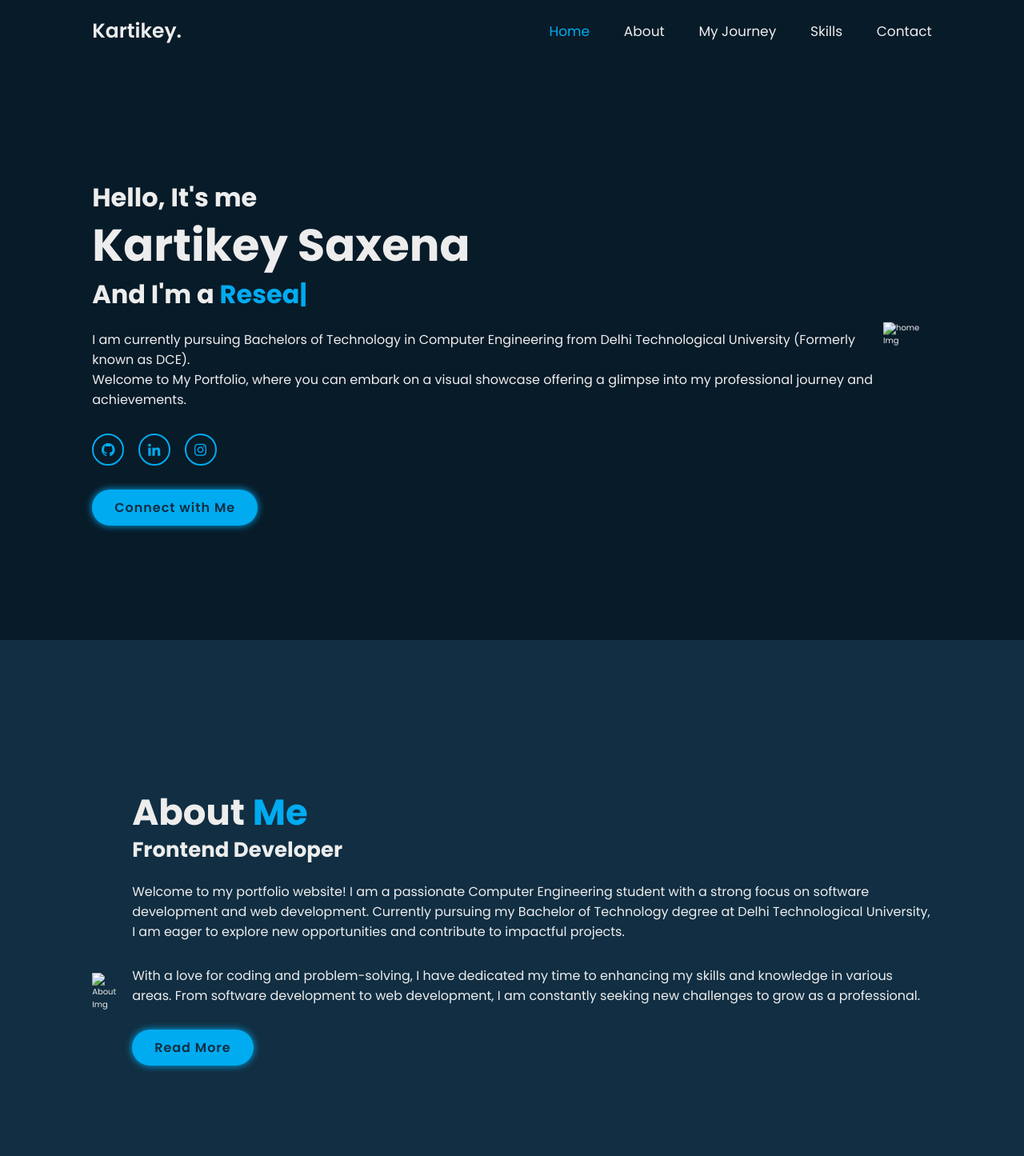
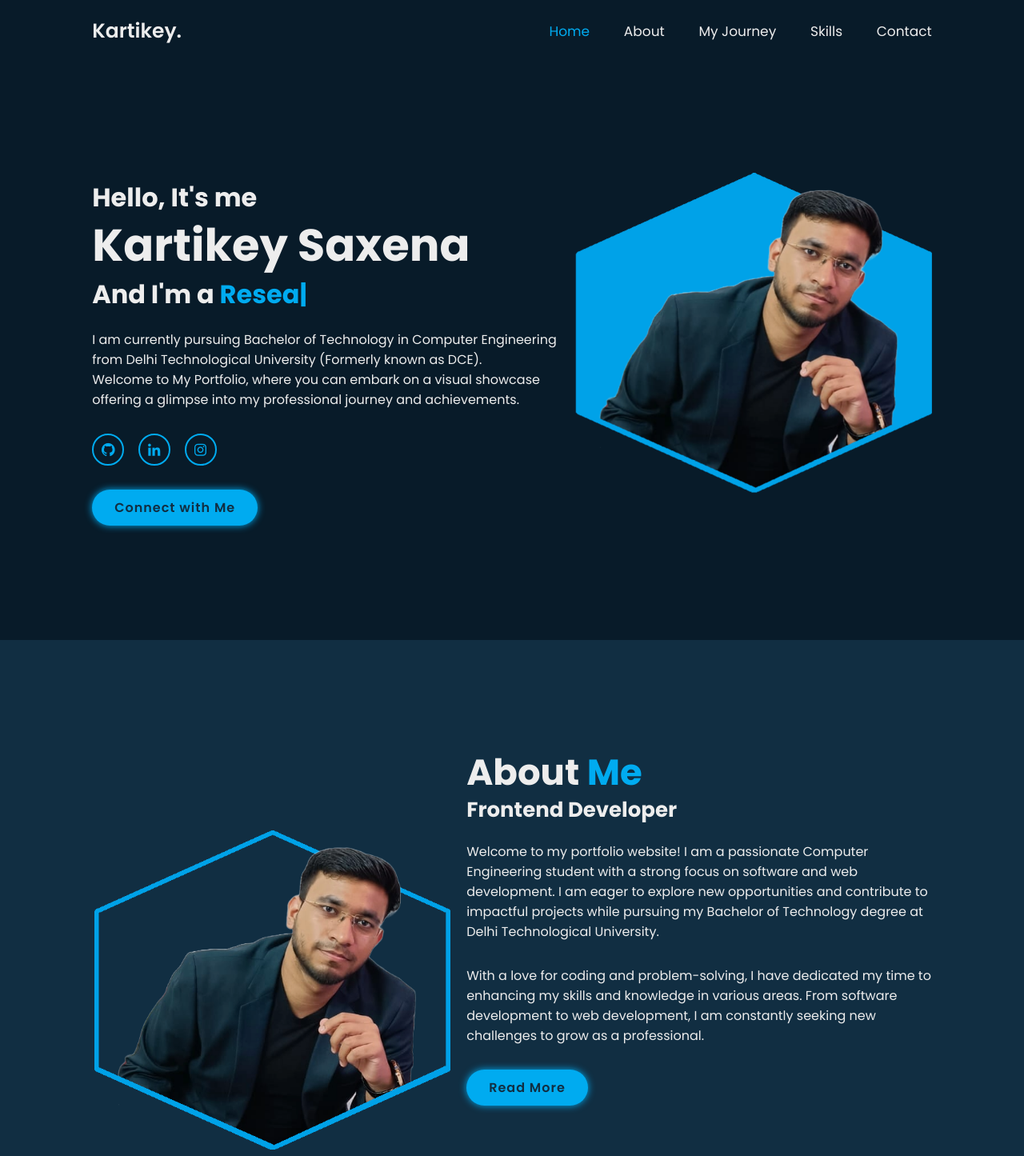
Before and after one commit to PixelPirate-Kartikey/Visual-Odyssey, a plain HTML site: page index.html in a window 1280 px wide. Shown: the top 1445 px of the page at 80% size. Drawn offline with nearby package versions, Linux system fonts and the light colour scheme.

Commit message:
Update index.html
Signed-off-by: Kartikey Saxena <104156929+PixelPirate-Kartikey@users.noreply.github.com>

```diff
--- a/index.html
+++ b/index.html
@@ -37,7 +37,7 @@
         <h3>Hello, It's me</h3>
         <h1>Kartikey Saxena</h1>
         <h3>And I'm a <span class="multiple-text"></span></h3>
-        <p>I am currently pursuing Bachelors of Technology in Computer Engineering from Delhi Technological University (Formerly known as DCE).</p>
+        <p>I am currently pursuing Bachelor of Technology in Computer Engineering from Delhi Technological University (Formerly known as DCE).</p>
         <p>Welcome to My Portfolio, where you can embark on a visual showcase offering a glimpse into my professional journey and achievements.</p>
         <div class="social-media">
           <a href="https://github.com/PixelPirate-Kartikey"><i class='bx bxl-github' ></i></a>
@@ -48,20 +48,20 @@
       </div>
 
       <div class="home-img">
-        <img src="images/home.png" alt="home Img">
+        <img src="home.png" alt="home Img">
       </div>
     </section>
 
     <!-- about section design -->
     <section class="about" id="about">
       <div class="about-img">
-        <img src="images/about.png" alt="About Img">
+        <img src="about.png" alt="About Img">
       </div>
 
       <div class="about-content">
         <h2 class="heading">About <span>Me</span></h2>
         <h3>Frontend Developer</h3>
-        <p>Welcome to my portfolio website! I am a passionate Computer Engineering student with a strong focus on software development and web development. Currently pursuing my Bachelor of Technology degree at Delhi Technological University, I am eager to explore new opportunities and contribute to impactful projects.</p>
+        <p>Welcome to my portfolio website! I am a passionate Computer Engineering student with a strong focus on software and web development. I am eager to explore new opportunities and contribute to impactful projects while pursuing my Bachelor of Technology degree at Delhi Technological University.</p>
         <p>With a love for coding and problem-solving, I have dedicated my time to enhancing my skills and knowledge in various areas. From software development to web development, I am constantly seeking new challenges to grow as a professional.</p>
         <div class="extra-text" style="display: none;">
           <p>Outside of academics and work, I enjoy exploring new technologies and keeping up with the latest trends in the software development industry. I am always eager to collaborate with like-minded individuals and contribute to the creation of innovative and user-centric software solutions.</p>
```
